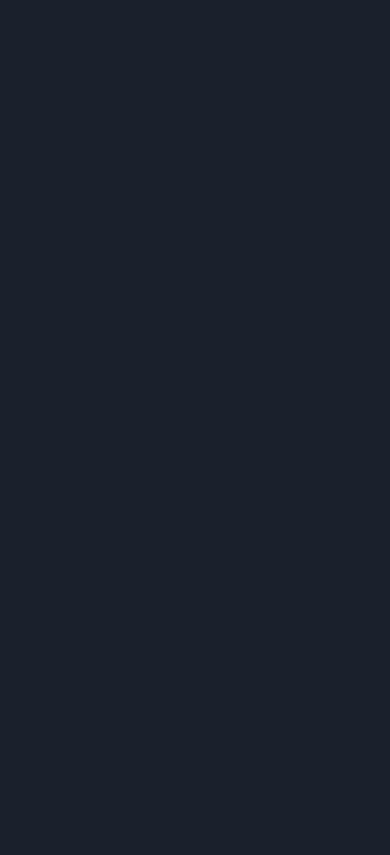
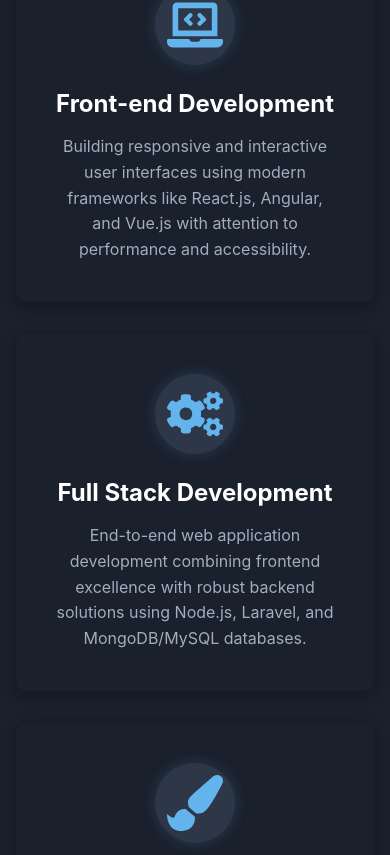
Before and after one commit to Narmada2001/my-portfolio-website, a React (Create React App) app: page / in a window 390 px wide. Shown: the part 4509-5364 px from the top of the page. Before the commit the page ends 4240 px from the top, so only its background shows below. Built offline with nearby package versions, Linux system fonts and the light colour scheme.

Commit message:
create Services

```diff
--- a/src/App.js
+++ b/src/App.js
@@ -3,6 +3,7 @@ import './App.css';
 import Navbar from './components/Navbar';
 import Hero from './sections/Hero';
 import About from './sections/About'; // Import the About component
+import Services from './sections/Services';
 
 function App() {
   return (
@@ -10,6 +11,7 @@ function App() {
       <Navbar />
       <Hero />
       <About /> {/* Render the About section */}
+      <Services />
       {/* Other sections will go here later */}
     </div>
   );
--- /dev/null
+++ b/src/components/ServiceCard.css
@@ -0,0 +1,43 @@
+.service-card {
+  background-color: #1a202c; /* Darker background for cards */
+  padding: 2.5rem;
+  border-radius: 10px;
+  box-shadow: 0 4px 15px rgba(0, 0, 0, 0.3);
+  text-align: center;
+  transition: transform 0.3s ease, box-shadow 0.3s ease;
+  flex: 1; /* Allows cards to grow and shrink in flex container */
+  min-width: 280px; /* Minimum width before wrapping */
+  max-width: 380px; /* Maximum width on larger screens */
+}
+
+.service-card:hover {
+  transform: translateY(-8px); /* Lift effect on hover */
+  box-shadow: 0 8px 25px rgba(0, 0, 0, 0.4);
+}
+
+.card-icon-wrapper {
+  font-size: 3.5rem;
+  color: #63b3ed; /* Blueish icon color */
+  margin-bottom: 1.5rem;
+  display: inline-flex; /* To center icon */
+  justify-content: center;
+  align-items: center;
+  background-color: #2d3748; /* Slight background for icon */
+  border-radius: 50%;
+  width: 80px;
+  height: 80px;
+  box-shadow: 0 0 15px rgba(99, 179, 237, 0.2); /* Subtle glow around icon */
+}
+
+.service-card h3 {
+  font-size: 1.5rem;
+  color: #fff;
+  margin-bottom: 1rem;
+  font-weight: bold;
+}
+
+.service-card p {
+  font-size: 1rem;
+  color: #a0aec0;
+  line-height: 1.6;
+}
--- /dev/null
+++ b/src/components/ServiceCard.js
@@ -0,0 +1,14 @@
+import React from 'react';
+import './ServiceCard.css'; // We'll create this CSS file next
+
+const ServiceCard = ({ icon, title, description }) => {
+  return (
+    <div className="service-card">
+      <div className="card-icon-wrapper">{icon}</div>
+      <h3>{title}</h3>
+      <p>{description}</p>
+    </div>
+  );
+};
+
+export default ServiceCard;
--- /dev/null
+++ b/src/sections/Services.css
@@ -0,0 +1,56 @@
+.services-section {
+  padding: 5rem 5%;
+  background-color: #1a202c; /* Dark background */
+  color: #cbd5e0;
+}
+
+/* Reusing .section-header from About.css */
+/* .section-header { ... } */
+
+.services-grid {
+  display: flex; /* Use flexbox for horizontal layout */
+  flex-wrap: wrap; /* Allow cards to wrap to the next line */
+  justify-content: center; /* Center cards horizontally */
+  gap: 2.5rem; /* Space between cards */
+  margin-top: 3rem;
+}
+
+/* Responsive adjustments for the grid */
+@media (max-width: 992px) {
+  .services-grid {
+    gap: 2rem;
+  }
+}
+
+@media (max-width: 768px) {
+  .services-section {
+    padding: 4rem 4%;
+  }
+
+  .services-grid {
+    flex-direction: column; /* Stack cards vertically on smaller screens */
+    align-items: center; /* Center stacked cards */
+    gap: 2rem;
+  }
+  .service-card {
+    max-width: 90%; /* Make cards wider on small screens */
+  }
+}
+
+@media (max-width: 480px) {
+  .service-card {
+    padding: 2rem;
+    max-width: 100%;
+  }
+  .card-icon-wrapper {
+    font-size: 3rem;
+    width: 70px;
+    height: 70px;
+  }
+  .service-card h3 {
+    font-size: 1.3rem;
+  }
+  .service-card p {
+    font-size: 0.95rem;
+  }
+}
--- /dev/null
+++ b/src/sections/Services.js
@@ -0,0 +1,35 @@
+import React from 'react';
+import './Services.css'; // We'll create this CSS file next
+import ServiceCard from '../components/ServiceCard';
+import { FaLaptopCode, FaCogs, FaPaintBrush } from 'react-icons/fa'; // Icons for services
+
+const Services = () => {
+  return (
+    <section id="services" className="services-section">
+      <div className="section-header">
+        <h2>My Services</h2>
+        <p>Offering comprehensive solutions from design to deployment</p>
+      </div>
+
+      <div className="services-grid">
+        <ServiceCard
+          icon={<FaLaptopCode />}
+          title="Front-end Development"
+          description="Building responsive and interactive user interfaces using modern frameworks like React.js, Angular, and Vue.js with attention to performance and accessibility."
+        />
+        <ServiceCard
+          icon={<FaCogs />}
+          title="Full Stack Development"
+          description="End-to-end web application development combining frontend excellence with robust backend solutions using Node.js, Laravel, and MongoDB/MySQL databases."
+        />
+        <ServiceCard
+          icon={<FaPaintBrush />}
+          title="UI/UX Design"
+          description="Creating intuitive and visually appealing user experiences with tools like Figma and Adobe Photoshop, focusing on user-centered design principles."
+        />
+      </div>
+    </section>
+  );
+};
+
+export default Services;
```
